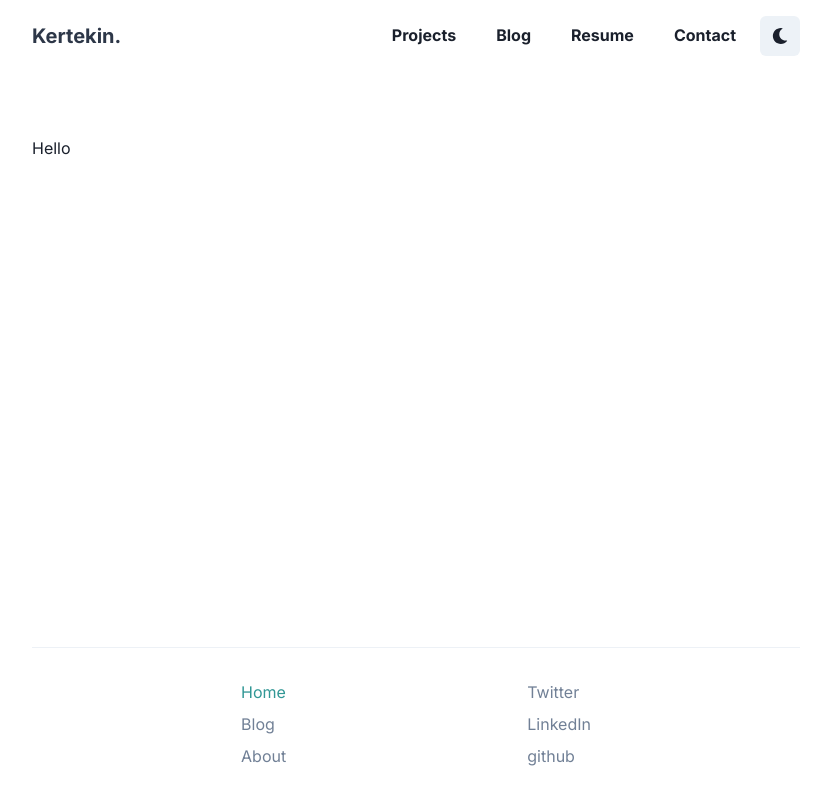
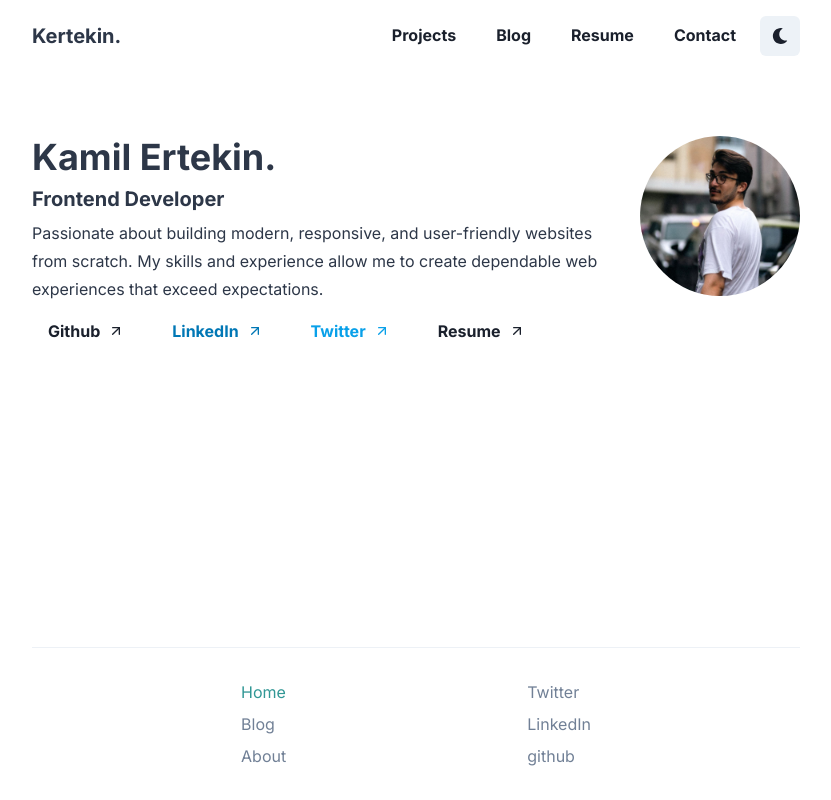
Before and after one commit to Selimology/nextjs-portfolio-website, a Next.js app: page / in a window 1280 px wide. Shown: the whole page, without its empty margins (224-1055 px from the left). Built offline with nearby package versions, Linux system fonts and the light colour scheme.

Commit message:
feat: header text & image

```diff
--- a/pages/index.tsx
+++ b/pages/index.tsx
@@ -1,6 +1,85 @@
-import Head from 'next/head';
-import Image from 'next/image';
+import ExternalLink from '@/components/externalLink';
+import {
+  VStack,
+  HStack,
+  Text,
+  Link,
+  Stack,
+  Heading,
+  Button,
+  Icon,
+} from '@chakra-ui/react';
+import { FiArrowUpRight } from 'react-icons/fi';
+import { LinkProps } from '@/types/links';
+import ProfileAvatar from '@/components/profileavatar';
+
+import {
+  LINKEDIN_PROFILE,
+  GITHUB_PROFILE,
+  TWITTER_PROFILE,
+  RESUME_LINK,
+} from 'src/constants';
+
+type socialLinksProps = LinkProps & { color: string };
+
+const socialLinks: socialLinksProps[] = [
+  {
+    href: GITHUB_PROFILE,
+    label: 'Github',
+    color: 'github',
+  },
+  {
+    href: LINKEDIN_PROFILE,
+    label: 'LinkedIn',
+    color: 'linkedin',
+  },
+  {
+    href: TWITTER_PROFILE,
+    label: 'Twitter',
+    color: 'twitter',
+  },
+  {
+    href: RESUME_LINK,
+    label: 'Resume',
+    color: 'github',
+  },
+];
 
 export default function Home() {
-  return <h1>Hello</h1>;
+  return (
+    <VStack spacing={20}>
+      <Stack spacing={8} direction={{ base: 'column-reverse', md: 'row' }}>
+        <VStack spacing={2} alignItems="flex-start">
+          <Heading size="xl" pb={0}>
+            Kamil Ertekin.
+          </Heading>
+          <Heading size="md" fontWeight={'bold'}>
+            Frontend Developer
+          </Heading>
+          <Text lineHeight="175%">
+            Passionate about building modern, responsive, and user-friendly
+            websites from scratch. My skills and experience allow me to create
+            dependable web experiences that exceed expectations.
+          </Text>
+
+          <HStack spacing={4}>
+            {socialLinks.map(({ href, label, color }) => (
+              <Button
+                as={Link}
+                href={href}
+                target="_blank"
+                color={color}
+                variant="ghost"
+                rightIcon={<Icon as={FiArrowUpRight} />}
+                key={href}
+              >
+                {label}
+              </Button>
+            ))}
+          </HStack>
+        </VStack>
+        <ProfileAvatar />
+      </Stack>
+    </VStack>
+  );
 }
--- /dev/null
+++ b/src/components/externalLink.tsx
@@ -0,0 +1,20 @@
+import { Link, LinkProps, Icon } from '@chakra-ui/react';
+import { FiArrowUpRight } from 'react-icons/fi';
+
+const ExternalLink = ({ children, ...linkProps }: LinkProps) => {
+  return (
+    <Link
+      {...linkProps}
+      color="teal.500"
+      display="inline-flex"
+      alignItems="center"
+      target="_blank"
+      isExternal
+    >
+      {children}
+      <Icon as={FiArrowUpRight} color="gray.700" />
+    </Link>
+  );
+};
+
+export default ExternalLink;
--- /dev/null
+++ b/src/components/image/index.tsx
@@ -0,0 +1,14 @@
+import NextImage, { ImageProps as NextImageProps } from 'next/image';
+import { chakra, ImageProps as ChakraImageProps } from '@chakra-ui/react';
+
+type ImageProps = NextImageProps & Omit<ChakraImageProps, 'src'>;
+//chakra factory function
+
+const GeneralImage = chakra(NextImage, {
+  shouldForwardProp: (prop) =>
+    ['src', 'layout', 'alt', 'placeholder'].includes(prop),
+});
+
+const Image = (props: ImageProps) => <GeneralImage {...props} />;
+
+export default Image;
--- /dev/null
+++ b/src/components/profileavatar/index.tsx
@@ -0,0 +1,14 @@
+import Kamil from './profileAvatar.png';
+import NextImage from 'next/image';
+import { AspectRatio } from '@chakra-ui/react';
+import Image from '@/components/image';
+
+const ProfileAvatar = () => {
+  return (
+    <AspectRatio flexShrink={0} ratio={1} w={40} h={40}>
+      <Image src={Kamil} alt="Kamil" rounded="full" />
+    </AspectRatio>
+  );
+};
+
+export default ProfileAvatar;
```
Also changed, not shown: src/components/profileavatar/profileAvatar.png (added).
